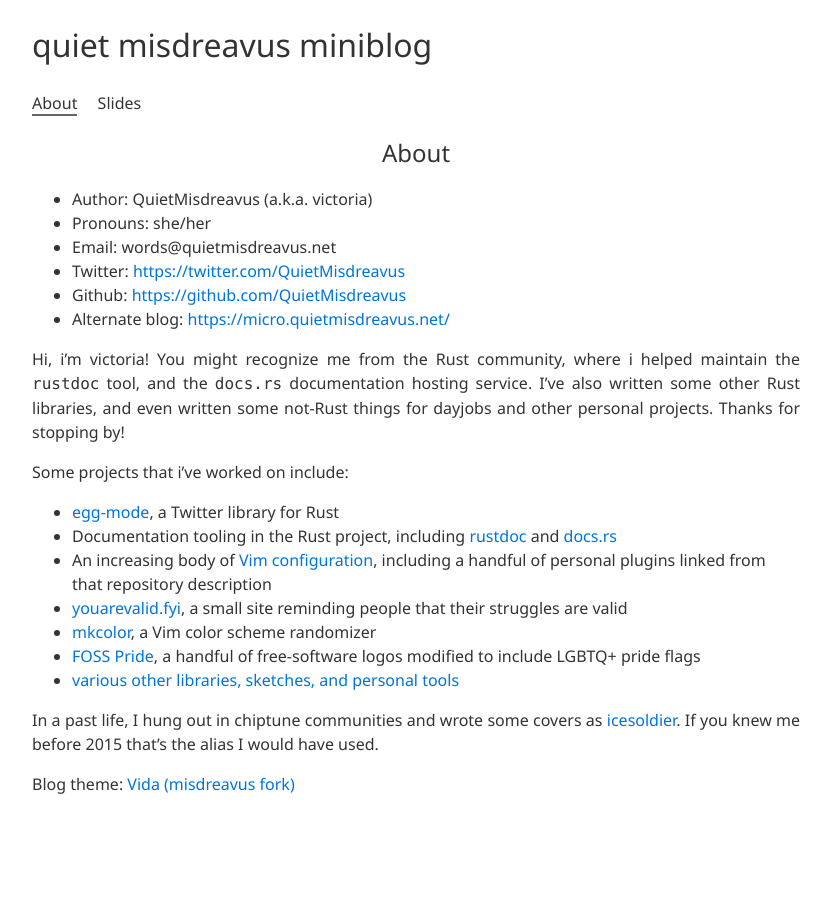
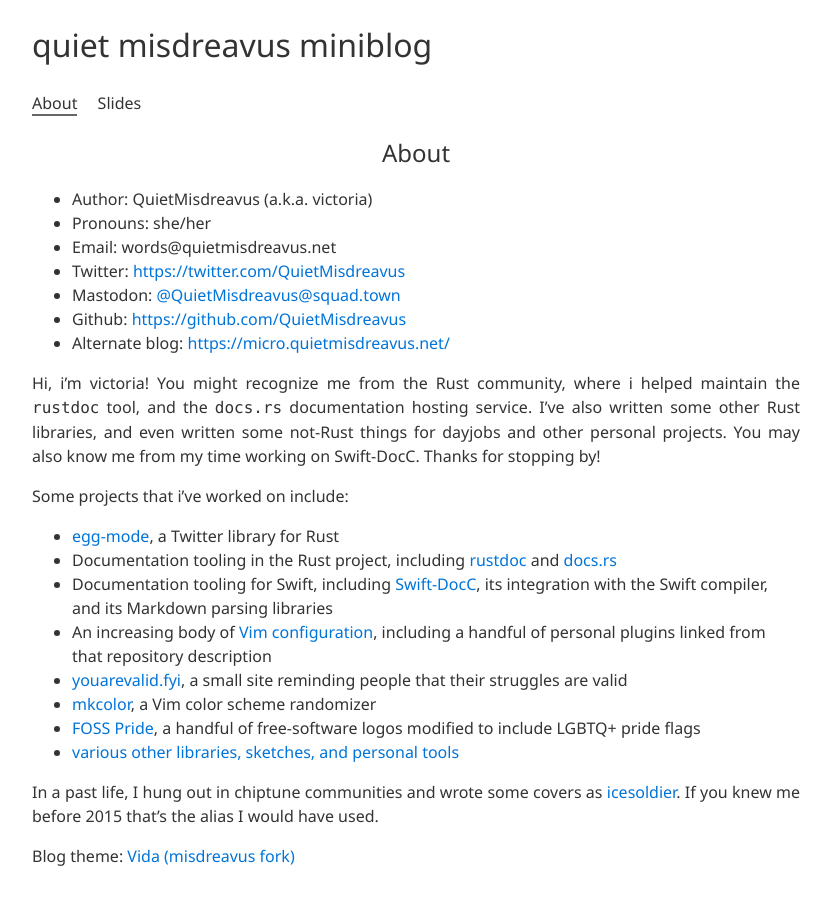
Before and after one commit to QuietMisdreavus/quietmisdreavus.net, a Jekyll site: the page built from about.md, in a window 1280 px wide. Shown: the whole page, without its empty margins (224-1055 px from the left). Built offline with Jekyll 4.4.1, drawn with Linux system fonts in a browser that asks for light colours.

Commit message:
update about.md

```diff
--- a/about.md
+++ b/about.md
@@ -7,18 +7,21 @@
 - Pronouns: she/her
 - Email:   words@quietmisdreavus.net
 - Twitter: <https://twitter.com/QuietMisdreavus>
+- Mastodon: <a rel="me" href="https://squad.town/@QuietMisdreavus">@QuietMisdreavus@squad.town</a>
 - Github:  <https://github.com/QuietMisdreavus>
 - Alternate blog: <https://micro.quietmisdreavus.net/>
 
 Hi, i'm victoria! You might recognize me from the Rust community, where i helped maintain the
-`rustdoc` tool, and the `docs.rs` documentation hosting service.  I've also written some other Rust
-libraries, and even written some not-Rust things for dayjobs and other personal projects. Thanks for
-stopping by!
+`rustdoc` tool, and the `docs.rs` documentation hosting service. I've also written some other Rust
+libraries, and even written some not-Rust things for dayjobs and other personal projects. You may
+also know me from my time working on Swift-DocC. Thanks for stopping by!
 
 Some projects that i've worked on include:
 
 - [egg-mode][], a Twitter library for Rust
 - Documentation tooling in the Rust project, including [rustdoc][] and [docs.rs][]
+- Documentation tooling for Swift, including [Swift-DocC][], its integration with the Swift
+  compiler, and its Markdown parsing libraries
 - An increasing body of [Vim configuration][], including a handful of personal plugins linked from
   that repository description
 - [youarevalid.fyi][], a small site reminding people that their struggles are valid
@@ -26,6 +29,7 @@
 - [FOSS Pride][], a handful of free-software logos modified to include LGBTQ+ pride flags
 - [various other libraries, sketches, and personal tools][repo-list]
 
+[Swift-DocC]: https://github.com/apple/swift-docc
 [egg-mode]: https://github.com/egg-mode-rs/egg-mode
 [rustdoc]: https://rustc-dev-guide.rust-lang.org/rustdoc.html
 [docs.rs]: https://docs.rs
```
